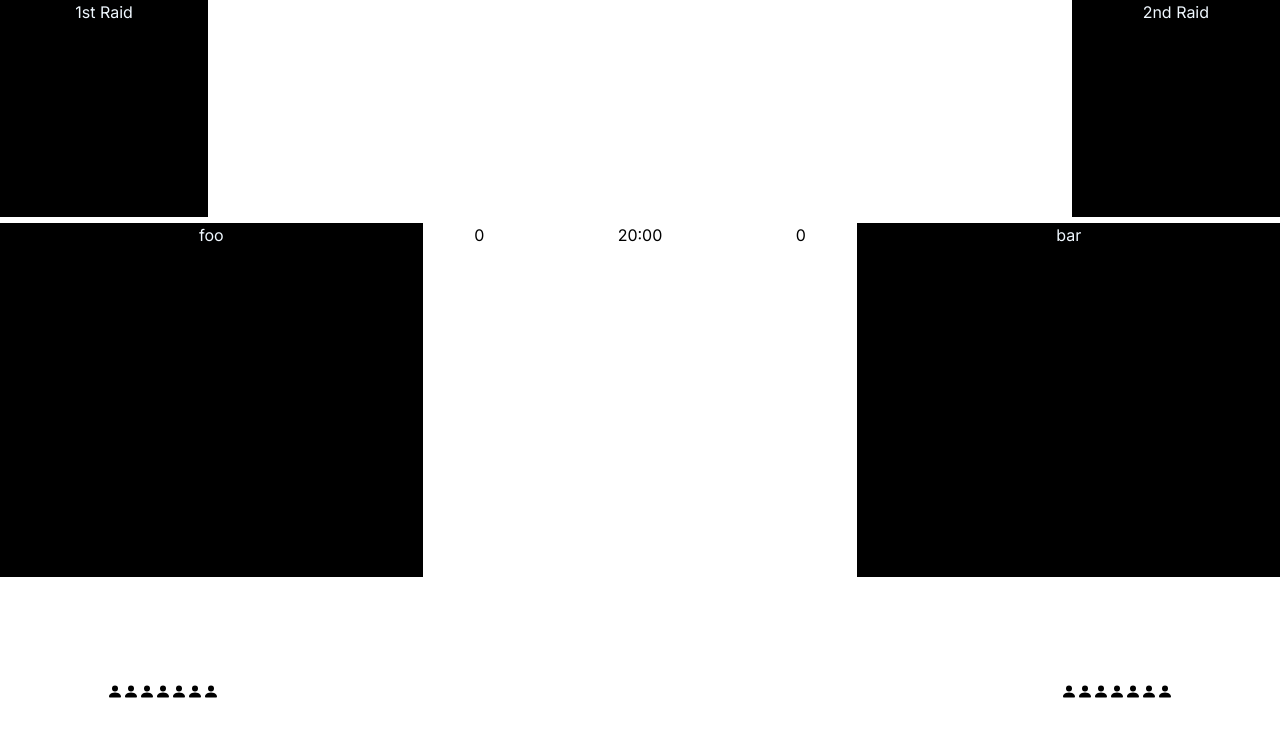
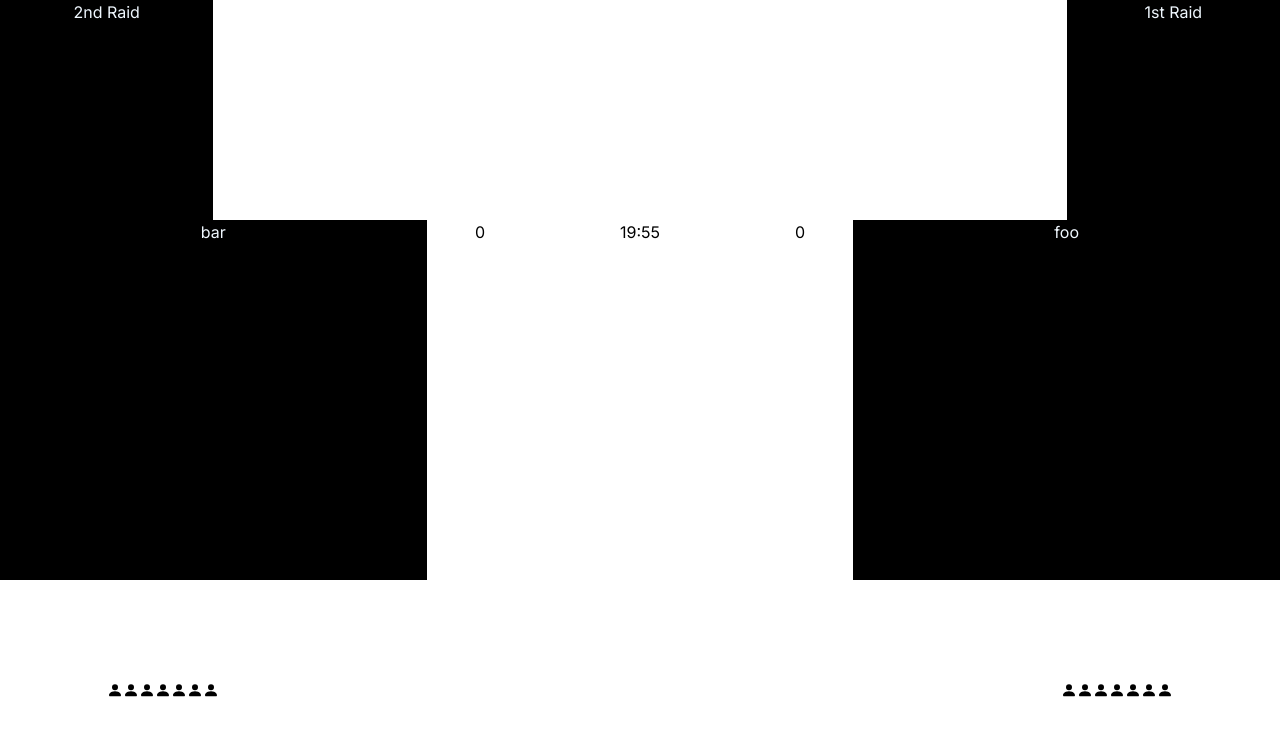
Before and after one commit to 4hoe8pow/vara, a Next.js app: page / in a window 1280 px wide. Shown: the top 736 px of the page. Built offline with nearby package versions, Linux system fonts and the light colour scheme.

Commit message:
:construction: wip

```diff
--- a/app/page.module.scss
+++ b/app/page.module.scss
@@ -3,48 +3,52 @@
   grid-template-columns: repeat(12, 1fr);
   grid-template-rows: 0.38fr 0.62fr 0.38fr;
   height: 100vh;
-  gap: 0.38em;
   object-fit: cover;
   text-align: center;
   justify-self: stretch;
-  #hostRaid {
+
+  #awayRaid {
     grid-row: 1;
     grid-column: 1 / 3;
   }
-  #awayRaid {
+
+  #hostRaid {
     grid-row: 1;
     grid-column: 11 / 13;
   }
 
-  #hostName {
+  #awayName {
     grid-row: 2;
     grid-column: 1 / 5;
   }
 
+  #hostName {
+    grid-row: 2;
+    grid-column: 9 / 13;
+  }
+
+  #awayScore {
+    grid-row: 2;
+    grid-column: 5 / 6;
+  }
+
   #hostScore {
     grid-row: 2;
-    grid-column: 5 / 6;
+    grid-column: 8 / 9;
   }
 
   #gameTime {
     grid-row: 2;
     grid-column: 6 / 8;
   }
-  #awayScore {
-    grid-row: 2;
-    grid-column: 8 / 9;
-  }
 
-  #awayName {
-    grid-row: 2;
-    grid-column: 9 / 13;
-  }
-  #host {
+  #away {
     justify-content: left;
     grid-row: 3;
     grid-column: 2 / 6;
   }
-  #away {
+
+  #host {
     justify-content: right;
     grid-row: 3;
     grid-column: 8 / 12;
--- a/app/page.tsx
+++ b/app/page.tsx
@@ -4,6 +4,7 @@ import styles from './page.module.scss'
 import { useState } from 'react'
 import { useKey } from 'react-use'
 import { BsFillPersonFill } from 'react-icons/bs'
+import { useTimer } from 'react-timer-hook'
 
 const Scorer: NextPage = () => {
     const [hostScore, setHostScore] = useState(0)
@@ -15,14 +16,23 @@ const Scorer: NextPage = () => {
     useKey('H', () => setHostScore((p) => --p))
     useKey('a', () => setAwayScore((p) => ++p))
     useKey('A', () => setAwayScore((p) => --p))
-    useKey('y', () => setHost((n) => (n < 7 ? n + 1 : n)))
+    useKey('b', () => setHost((n) => (n < 7 ? n + 1 : n)))
     useKey('n', () => setHost((n) => (n > 0 ? n - 1 : n)))
-    useKey('q', () => setAway((n) => (n < 7 ? n + 1 : n)))
+    useKey('x', () => setAway((n) => (n < 7 ? n + 1 : n)))
     useKey('z', () => setAway((n) => (n > 0 ? n - 1 : n)))
+    useKey('p', () => pause())
+    useKey('t', () => resume())
 
     const renderIcons = (count: number) => {
         return Array.from({ length: count }, (_) => <BsFillPersonFill />)
     }
+    const time = new Date()
+    time.setSeconds(time.getSeconds() + 1200)
+
+    const { seconds, minutes, isRunning, start, pause, resume } = useTimer({
+        expiryTimestamp: time,
+        onExpire: () => console.warn('onExpire called'),
+    })
 
     return (
         <main className={styles.boardContainer}>
@@ -39,7 +49,7 @@ const Scorer: NextPage = () => {
                 {hostScore}
             </div>
             <div id={styles.gameTime} className={styles.time}>
-                20:00
+                {minutes}:{seconds}
             </div>
             <div id={styles.awayScore} className={styles.score}>
                 {awayScore}
```
